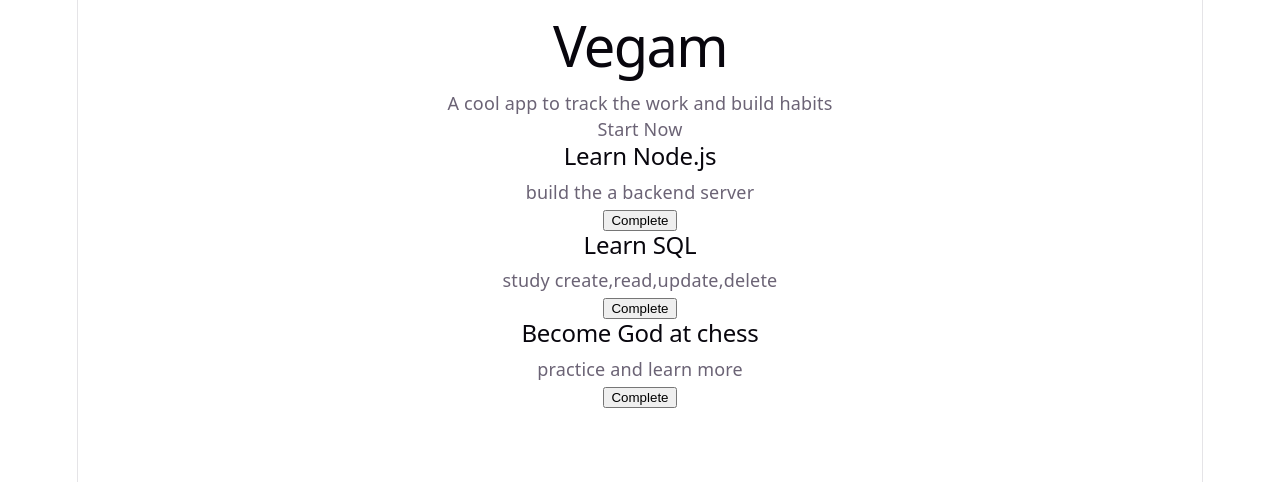
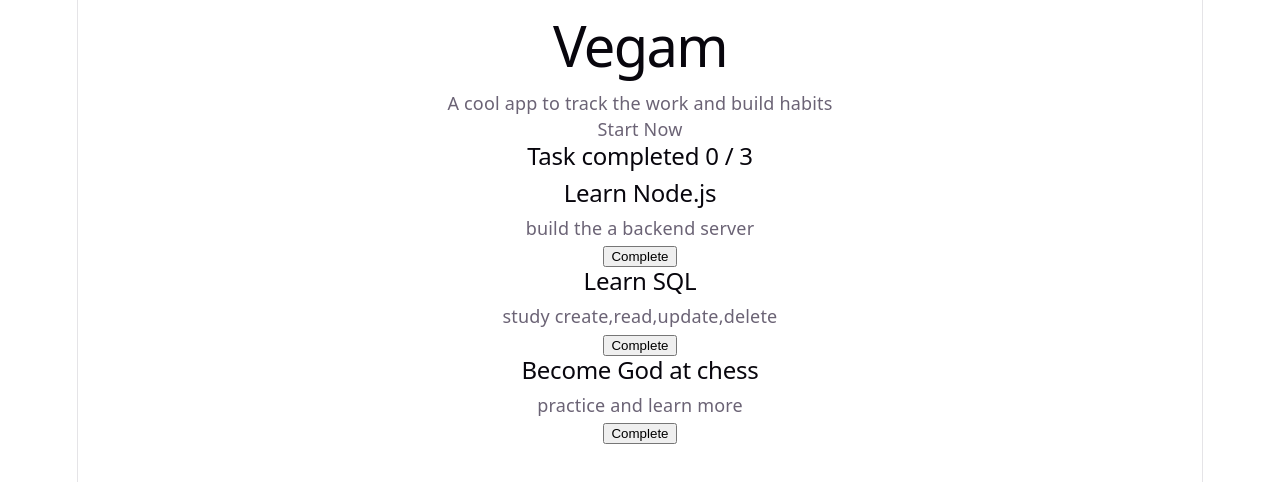
Before and after one commit to Sooraj44882/vegam, a React (Vite) app: page / in a window 1280 px wide. Shown: the top 482 px of the page. Built offline with nearby package versions, Linux system fonts and the light colour scheme.

Commit message:
added the counter

```diff
--- a/src/App.jsx
+++ b/src/App.jsx
@@ -30,11 +30,20 @@ function App() {
     },
   ];
 
+  function taskCounter() {
+    const done = completed.filter((value) => value === true);
+    return done.length;
+  }
+
   return (
     <div>
       <h1>Vegam</h1>
       <p>A cool app to track the work and build habits</p>
       <p>Start Now</p>
+
+      <h2>
+        Task completed {taskCounter()} / {tasks.length}
+      </h2>
 
       {tasks.map((task, index) => (
         <Task
```
